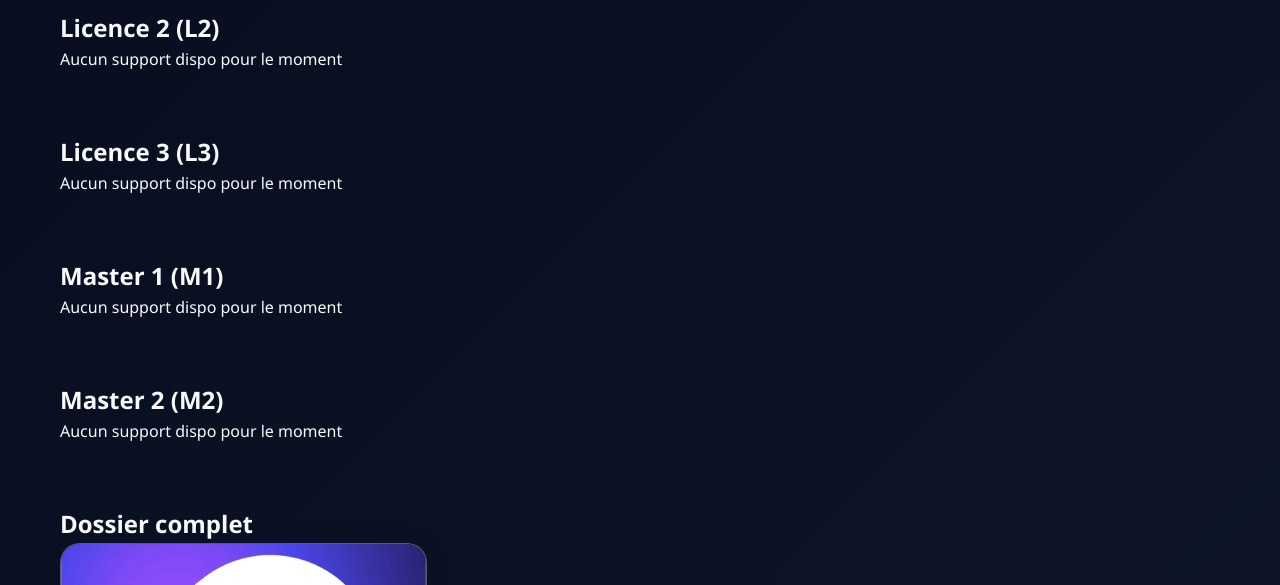
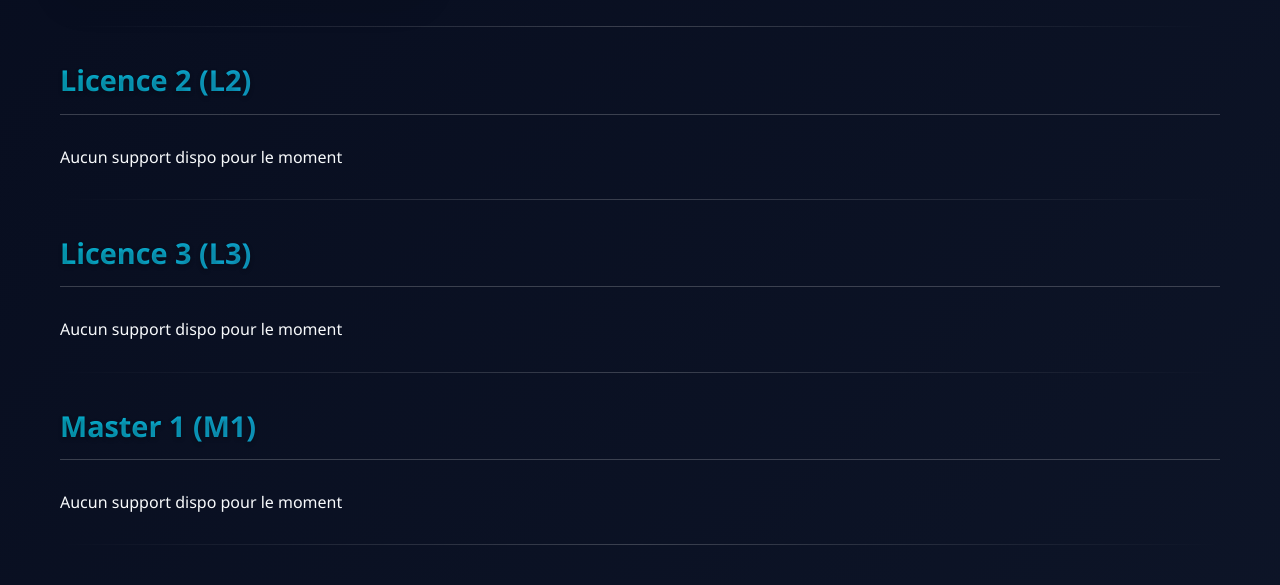
Before and after one commit to RiahAndria/supports, a plain HTML site: page cours.html in a window 1280 px wide. Shown: the part 2215-2800 px from the top of the page. Drawn offline with Linux system fonts and the light colour scheme.

Commit message:
Update style1.css

```diff
--- a/styles/style1.css
+++ b/styles/style1.css
@@ -415,3 +415,37 @@ footer::before {
         padding: 20px;
     }
 }
+
+
+.niveau-section {
+    margin-bottom: 60px;
+    position: relative;
+}
+
+.niveau-section::after {
+    content: '';
+    position: absolute;
+    bottom: -30px;
+    left: 0;
+    width: 100%;
+    height: 1px;
+    background: linear-gradient(90deg, transparent, var(--glass-border), transparent);
+}
+
+.niveau-title {
+    font-size: 1.8rem;
+    margin-bottom: 30px;
+    background: linear-gradient(to right, var(--primary), var(--secondary));
+    -webkit-background-clip: text;
+    background-clip: text;
+    color: transparent;
+    text-shadow: var(--text-shadow);
+    padding-bottom: 10px;
+    border-bottom: 1px solid var(--glass-border);
+}
+
+@media (max-width: 768px) {
+    .niveau-title {
+        font-size: 1.5rem;
+    }
+}
```
